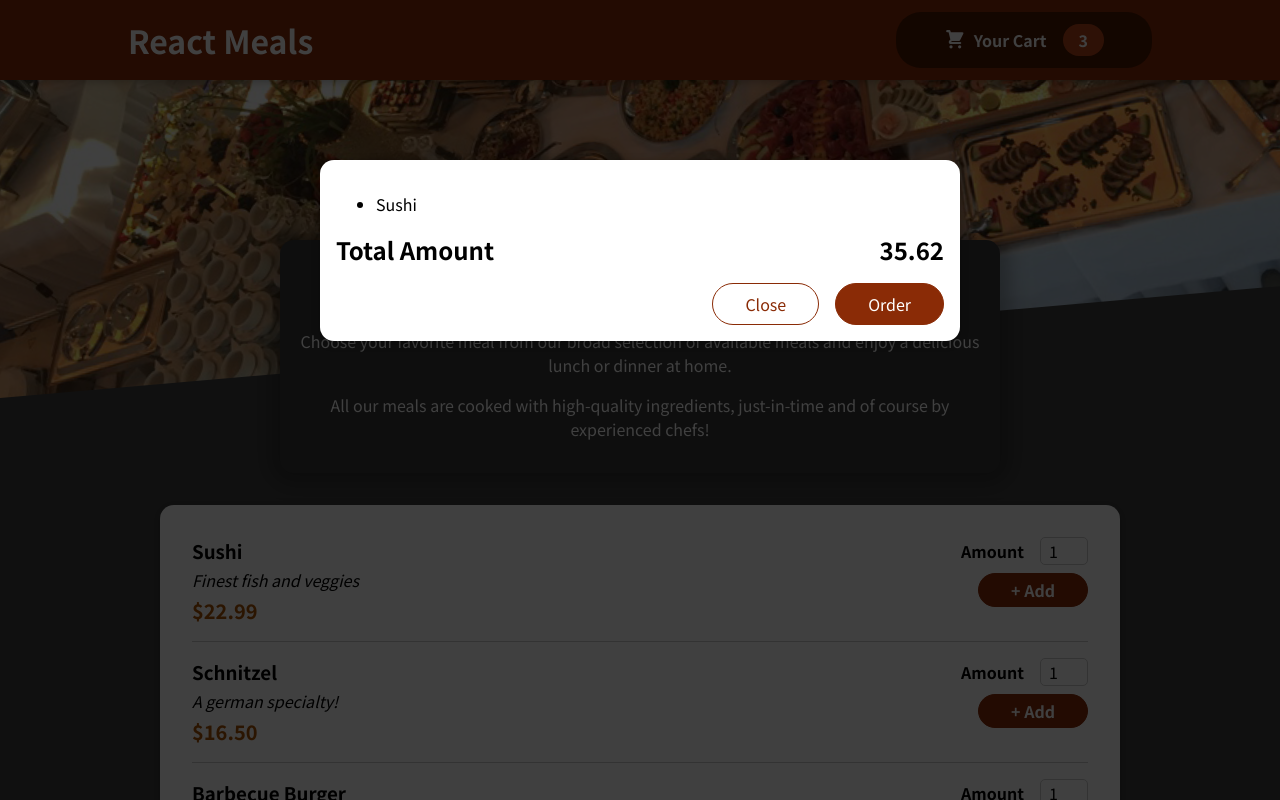
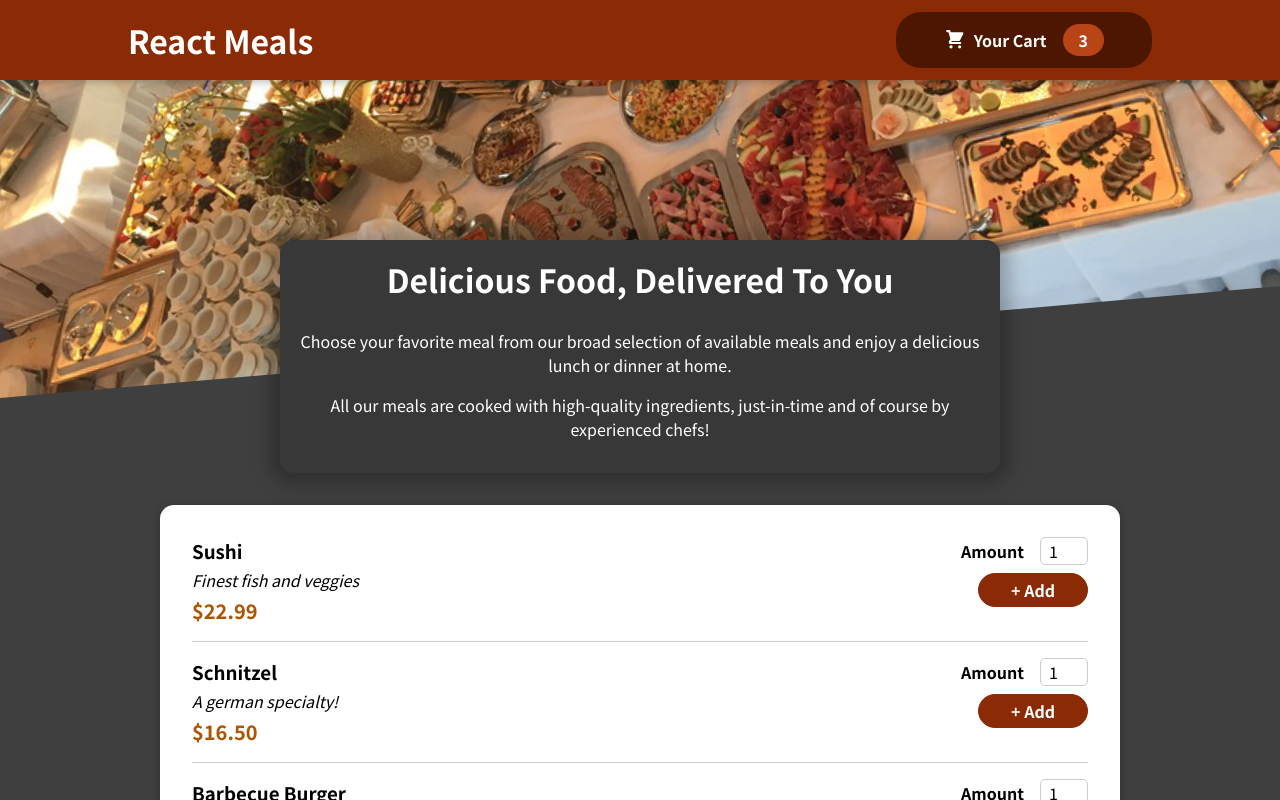
Before and after one commit to Eduard-tech/react_food_app, a React (Create React App) app: page / in a window 1280 px wide. Shown: the top 800 px of the page. Built offline with nearby package versions, Linux system fonts and the light colour scheme.

Commit message:
Modal working

```diff
--- a/src/App.js
+++ b/src/App.js
@@ -1,13 +1,24 @@
+import { useState } from "react";
 
 import Header from "./components/Layout/Header";
 import Meals from "./components/Meals/Meals";
 import Cart from "./components/Cart/Cart";
 
 function App() {
+  const [cartIsShown, setCartIsShown] = useState(false);
+
+  const showCarHandler = () => {
+    setCartIsShown(true);
+  }
+
+  const hideCartHandler = () => {
+    setCartIsShown(false);
+  }
+
   return (
     <>
-      <Cart />
-      <Header />
+      {cartIsShown && <Cart onClose={hideCartHandler}/>}
+      <Header onShowCart={showCarHandler} />
       <main>
         <Meals />
       </main>
--- a/src/components/Cart/Cart.js
+++ b/src/components/Cart/Cart.js
@@ -9,14 +9,14 @@
   </ul>
 
   return (
-    <Modal>
+    <Modal onClose={props.onClose}>
       {cartItems}
       <div className={classes.total}>
         <span>Total Amount</span>
         <span> 35.62 </span>
       </div>
       <div className={classes.actions}>
-        <button className={classes['button--alt']}>Close</button>
+        <button className={classes['button--alt']} onClick={props.onClose} >Close</button>
         <button className={classes.button}>Order</button>
       </div>
     </Modal>
--- a/src/components/Layout/Header.js
+++ b/src/components/Layout/Header.js
@@ -8,7 +8,7 @@
   return <>
     <header className={classes.header} >
       <h1>React Meals</h1>
-      <HeaderCartButton>Cart</HeaderCartButton>
+      <HeaderCartButton onClick={props.onShowCart} >Cart</HeaderCartButton>
     </header>
     <div className={classes['main-image']}>
       <img src={mealsImage} alt={'A table full of declicious food!'} />
--- a/src/components/Layout/HeaderCartButton.js
+++ b/src/components/Layout/HeaderCartButton.js
@@ -3,7 +3,7 @@
 import classes from './HeaderCartButton.module.css'
 
 const HeaderCartButton = props => {
-  return <button className={classes.button}>
+  return <button className={classes.button} onClick={props.onClick}>
     <span className={classes.icon}>
       <CartIcon />
     </span>
--- a/src/components/UI/Modal.js
+++ b/src/components/UI/Modal.js
@@ -4,7 +4,7 @@
 import ReactDOM from "react-dom";
 
 const Backdrop = (props) => {
-  return <div className={classes.backdrop}></div>;
+  return <div className={classes.backdrop} onClick={props.onClose}></div>;
 };
 
 const ModalOverlay = (props) => {
@@ -20,7 +20,7 @@
 const Modal = (props) => {
   return (
     <>
-      {ReactDOM.createPortal(<Backdrop />, portalElement)}
+      {ReactDOM.createPortal(<Backdrop onClose={props.onClose}/>, portalElement)}
       {ReactDOM.createPortal(
         <ModalOverlay>{props.children}</ModalOverlay>,
         portalElement
```
Also changed, not shown: 1 other file (tests, documents, lock files or other folders).
